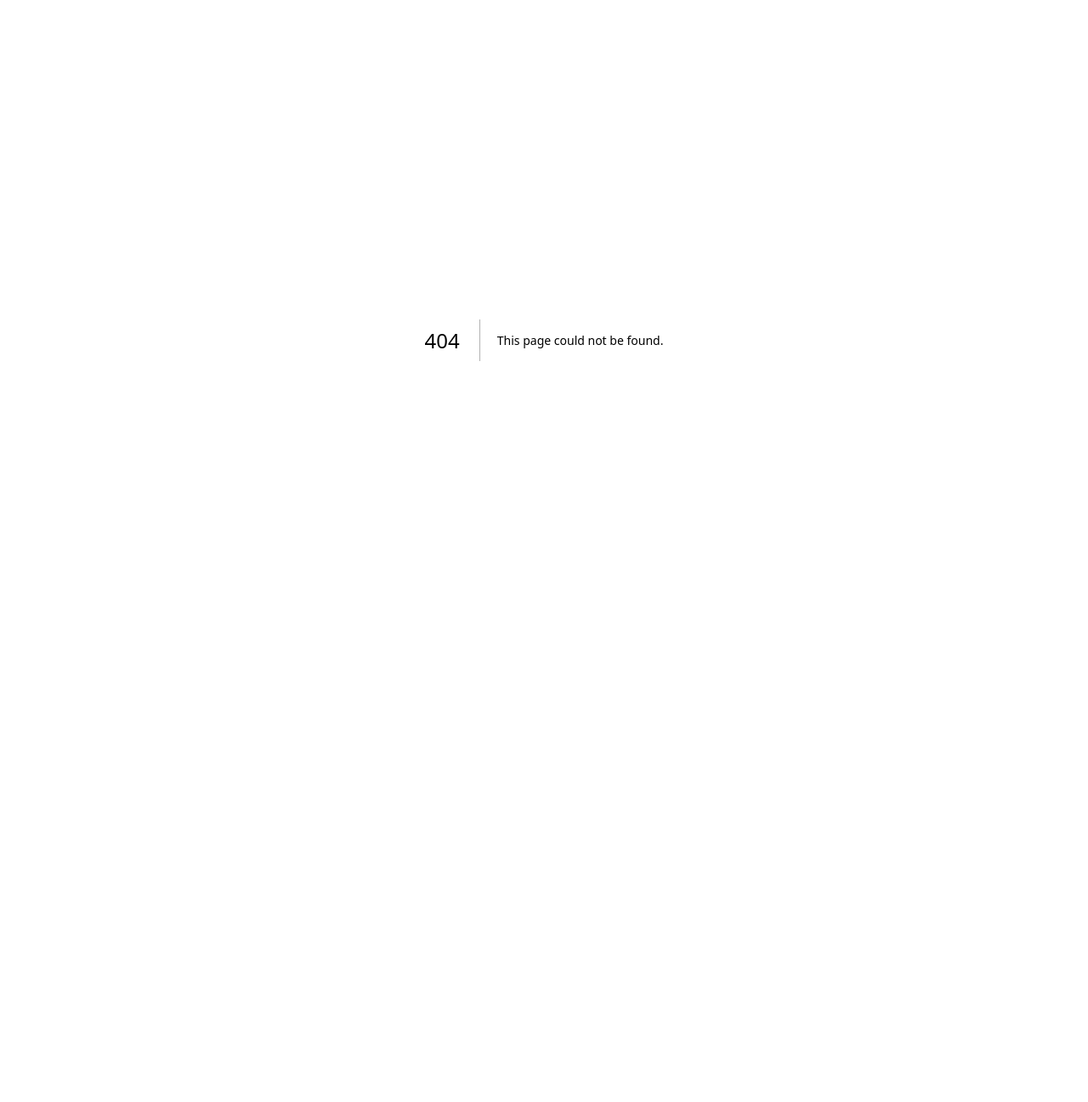
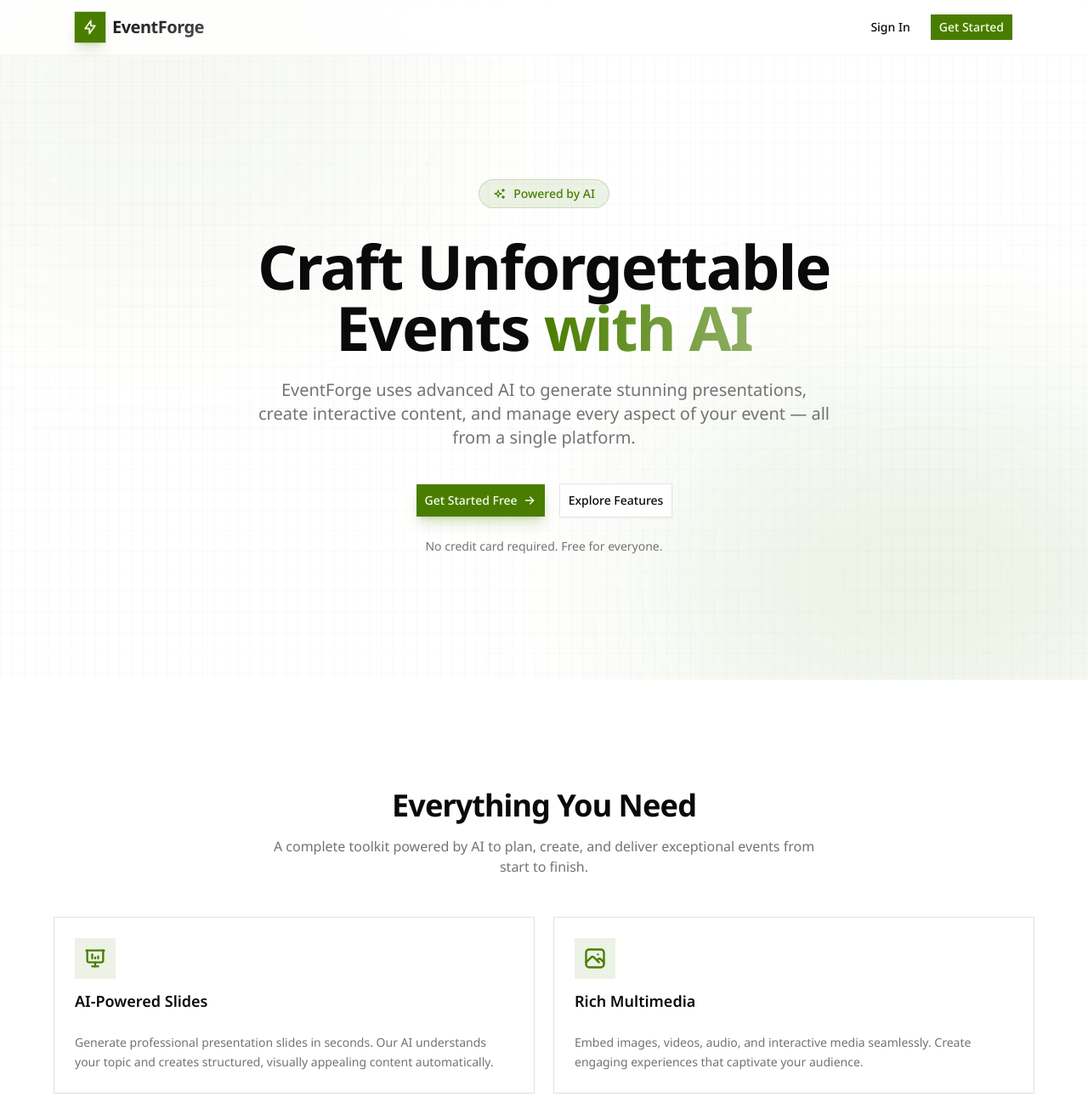
Before and after one commit to ji233-Sun/event-forge, a Next.js app: page / in a window 1280 px wide. Before the commit this address had no page. Shown: the top 1297 px of the page at 85% size. Before the commit the page ends 800 px from the top, so only its background shows below. Built offline with nearby package versions, Linux system fonts and the light colour scheme.

Commit message:
feat(landing-page): add landing page components including Navbar, HeroSection, FeaturesSection, and Footer

```diff
--- /dev/null
+++ b/app/page.tsx
@@ -0,0 +1,17 @@
+import { Navbar } from '@/components/landing/navbar'
+import { HeroSection } from '@/components/landing/hero-section'
+import { FeaturesSection } from '@/components/landing/features-section'
+import { Footer } from '@/components/landing/footer'
+
+export default function HomePage() {
+  return (
+    <div className="flex min-h-screen flex-col">
+      <Navbar />
+      <main className="flex-1">
+        <HeroSection />
+        <FeaturesSection />
+      </main>
+      <Footer />
+    </div>
+  )
+}
--- /dev/null
+++ b/components/landing/features-section.tsx
@@ -0,0 +1,81 @@
+import {
+  IconPresentationAnalytics,
+  IconPhoto,
+  IconCheckbox,
+  IconTool,
+} from '@tabler/icons-react'
+import {
+  Card,
+  CardContent,
+  CardDescription,
+  CardHeader,
+  CardTitle,
+} from '@/components/ui/card'
+
+const features = [
+  {
+    icon: IconPresentationAnalytics,
+    title: 'AI-Powered Slides',
+    description:
+      'Generate professional presentation slides in seconds. Our AI understands your topic and creates structured, visually appealing content automatically.',
+  },
+  {
+    icon: IconPhoto,
+    title: 'Rich Multimedia',
+    description:
+      'Embed images, videos, audio, and interactive media seamlessly. Create engaging experiences that captivate your audience.',
+  },
+  {
+    icon: IconCheckbox,
+    title: 'Smart Surveys',
+    description:
+      'Build dynamic surveys and polls that adapt in real-time. Collect feedback instantly and visualize responses with live analytics.',
+  },
+  {
+    icon: IconTool,
+    title: 'Mini Tools & Widgets',
+    description:
+      'Embed interactive calculators, timers, Q&A boards, and custom widgets. Make your events truly participatory and memorable.',
+  },
+]
+
+export function FeaturesSection() {
+  return (
+    <section id="features" className="relative px-4 py-24 md:py-32">
+      <div className="mx-auto max-w-6xl">
+        {/* Section header */}
+        <div className="mb-12 text-center">
+          <h2 className="text-3xl font-bold tracking-tight md:text-4xl">
+            Everything You Need
+          </h2>
+          <p className="mx-auto mt-4 max-w-2xl text-muted-foreground">
+            A complete toolkit powered by AI to plan, create, and deliver exceptional events
+            from start to finish.
+          </p>
+        </div>
+
+        {/* Feature cards grid */}
+        <div className="grid grid-cols-1 gap-6 md:grid-cols-2">
+          {features.map((feature) => (
+            <Card
+              key={feature.title}
+              className="border-border/50 transition-all duration-300 hover:-translate-y-1 hover:shadow-md"
+            >
+              <CardHeader>
+                <div className="mb-2 flex h-12 w-12 items-center justify-center rounded-xl bg-primary/10 text-primary">
+                  <feature.icon size={28} />
+                </div>
+                <CardTitle className="text-lg font-semibold">{feature.title}</CardTitle>
+              </CardHeader>
+              <CardContent>
+                <CardDescription className="text-sm leading-relaxed">
+                  {feature.description}
+                </CardDescription>
+              </CardContent>
+            </Card>
+          ))}
+        </div>
+      </div>
+    </section>
+  )
+}
--- /dev/null
+++ b/components/landing/footer.tsx
@@ -0,0 +1,22 @@
+import Link from 'next/link'
+import { IconBolt } from '@tabler/icons-react'
+
+export function Footer() {
+  return (
+    <footer className="border-t border-border/40">
+      <div className="mx-auto flex max-w-6xl flex-col items-center justify-between gap-4 px-4 py-8 md:flex-row md:px-6">
+        <Link href="/" className="flex items-center gap-2 group transition-all hover:scale-105 active:scale-95">
+          <div className="flex h-7 w-7 items-center justify-center rounded-lg bg-primary shadow-md shadow-primary/20">
+            <IconBolt size={14} className="text-primary-foreground" />
+          </div>
+          <span className="text-lg font-bold tracking-tight bg-clip-text text-transparent bg-gradient-to-br from-foreground to-foreground/70">
+            EventForge
+          </span>
+        </Link>
+        <p className="text-sm text-muted-foreground">
+          2026 EventForge. Built for UNNC Hackathon.
+        </p>
+      </div>
+    </footer>
+  )
+}
--- /dev/null
+++ b/components/landing/hero-section.tsx
@@ -0,0 +1,56 @@
+import Link from 'next/link'
+import { IconSparkles, IconArrowRight } from '@tabler/icons-react'
+import { Button } from '@/components/ui/button'
+
+export function HeroSection() {
+  return (
+    <section className="relative flex min-h-screen flex-col items-center justify-center overflow-hidden px-4 pt-16">
+      {/* Decorative background */}
+      <div className="pointer-events-none absolute inset-0 z-0 overflow-hidden">
+        <div className="absolute -top-[10%] -left-[10%] h-[50%] w-[50%] rounded-full bg-primary/5 blur-[120px]" />
+        <div className="absolute -bottom-[10%] -right-[10%] h-[50%] w-[50%] rounded-full bg-primary/10 blur-[120px]" />
+        <div className="absolute inset-0 bg-[linear-gradient(to_right,#8080800a_1px,transparent_1px),linear-gradient(to_bottom,#8080800a_1px,transparent_1px)] bg-[size:14px_24px]" />
+      </div>
+
+      <div className="relative z-10 mx-auto flex max-w-4xl flex-col items-center text-center">
+        {/* Badge */}
+        <div className="mb-8 inline-flex items-center gap-2 rounded-full border border-primary/20 bg-primary/10 px-4 py-1.5 text-sm font-medium text-primary">
+          <IconSparkles size={16} />
+          Powered by AI
+        </div>
+
+        {/* Headline */}
+        <h1 className="text-4xl font-bold tracking-tight md:text-6xl lg:text-7xl">
+          Craft Unforgettable Events{' '}
+          <span className="bg-clip-text text-transparent bg-gradient-to-r from-primary to-primary/60">
+            with AI
+          </span>
+        </h1>
+
+        {/* Subheadline */}
+        <p className="mt-6 max-w-2xl text-lg text-muted-foreground md:text-xl">
+          EventForge uses advanced AI to generate stunning presentations, create interactive
+          content, and manage every aspect of your event — all from a single platform.
+        </p>
+
+        {/* CTA Buttons */}
+        <div className="mt-10 flex flex-col items-center gap-4 sm:flex-row">
+          <Button size="lg" className="shadow-lg shadow-primary/20" asChild>
+            <Link href="/register">
+              Get Started Free
+              <IconArrowRight size={18} />
+            </Link>
+          </Button>
+          <Button variant="outline" size="lg" asChild>
+            <Link href="#features">Explore Features</Link>
+          </Button>
+        </div>
+
+        {/* Trust indicator */}
+        <p className="mt-6 text-sm text-muted-foreground">
+          No credit card required. Free for everyone.
+        </p>
+      </div>
+    </section>
+  )
+}
--- /dev/null
+++ b/components/landing/navbar.tsx
@@ -0,0 +1,29 @@
+import Link from 'next/link'
+import { IconBolt } from '@tabler/icons-react'
+import { Button } from '@/components/ui/button'
+
+export function Navbar() {
+  return (
+    <nav className="fixed top-0 z-50 w-full border-b border-border/40 bg-background/80 backdrop-blur-lg">
+      <div className="mx-auto flex h-16 max-w-6xl items-center justify-between px-4 md:px-6">
+        <Link href="/" className="flex items-center gap-2 group transition-all hover:scale-105 active:scale-95">
+          <div className="flex h-9 w-9 items-center justify-center rounded-xl bg-primary shadow-lg shadow-primary/20 ring-1 ring-primary/20 transition-all group-hover:shadow-primary/40 group-hover:rotate-6">
+            <IconBolt size={20} className="text-primary-foreground" />
+          </div>
+          <span className="text-xl font-bold tracking-tight bg-clip-text text-transparent bg-gradient-to-br from-foreground to-foreground/70">
+            EventForge
+          </span>
+        </Link>
+
+        <div className="flex items-center gap-3">
+          <Button variant="ghost" size="sm" asChild>
+            <Link href="/login">Sign In</Link>
+          </Button>
+          <Button size="sm" asChild>
+            <Link href="/register">Get Started</Link>
+          </Button>
+        </div>
+      </div>
+    </nav>
+  )
+}
```
Also changed, not shown: 1 other file (tests, documents, lock files or other folders).
